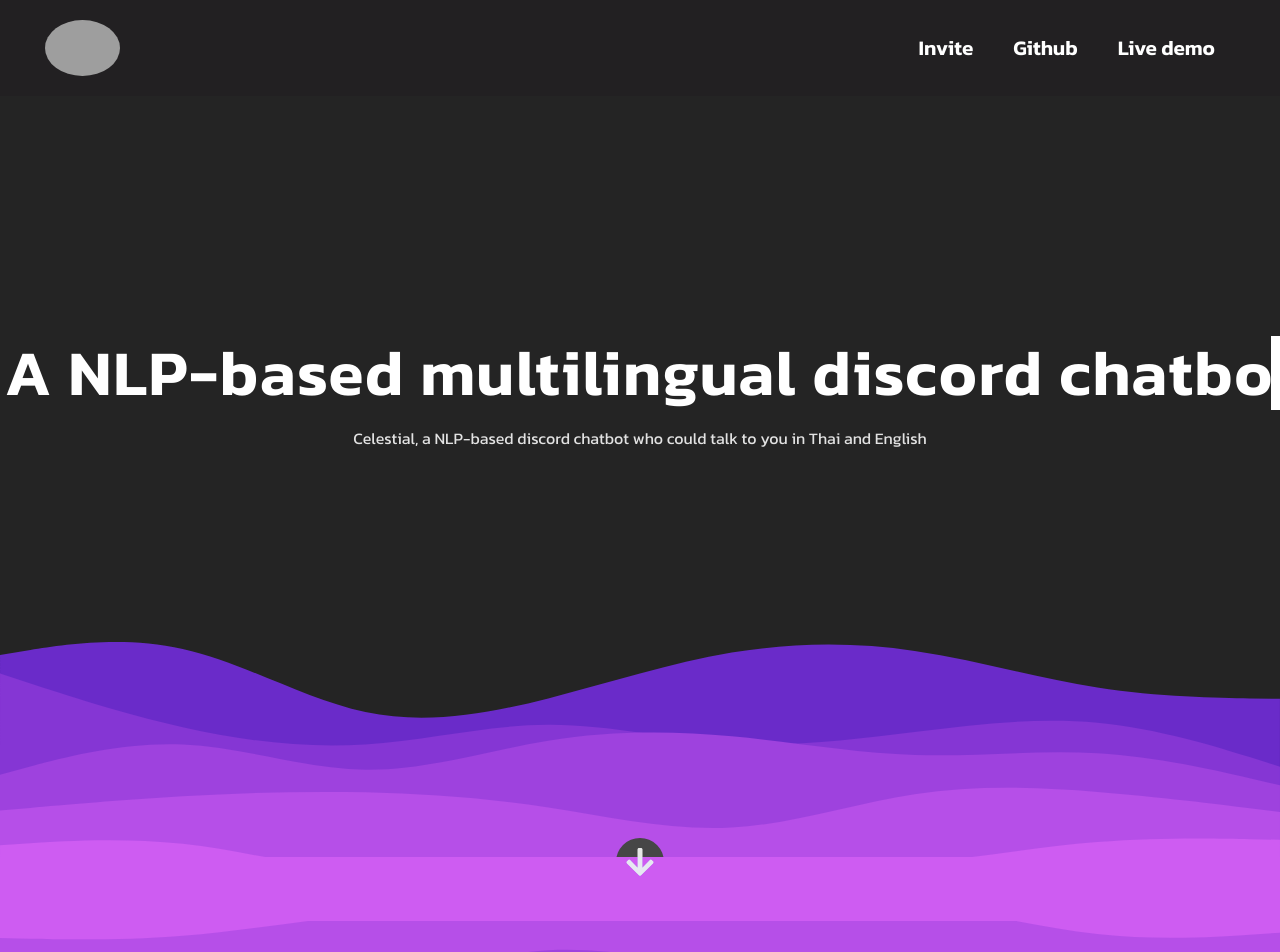
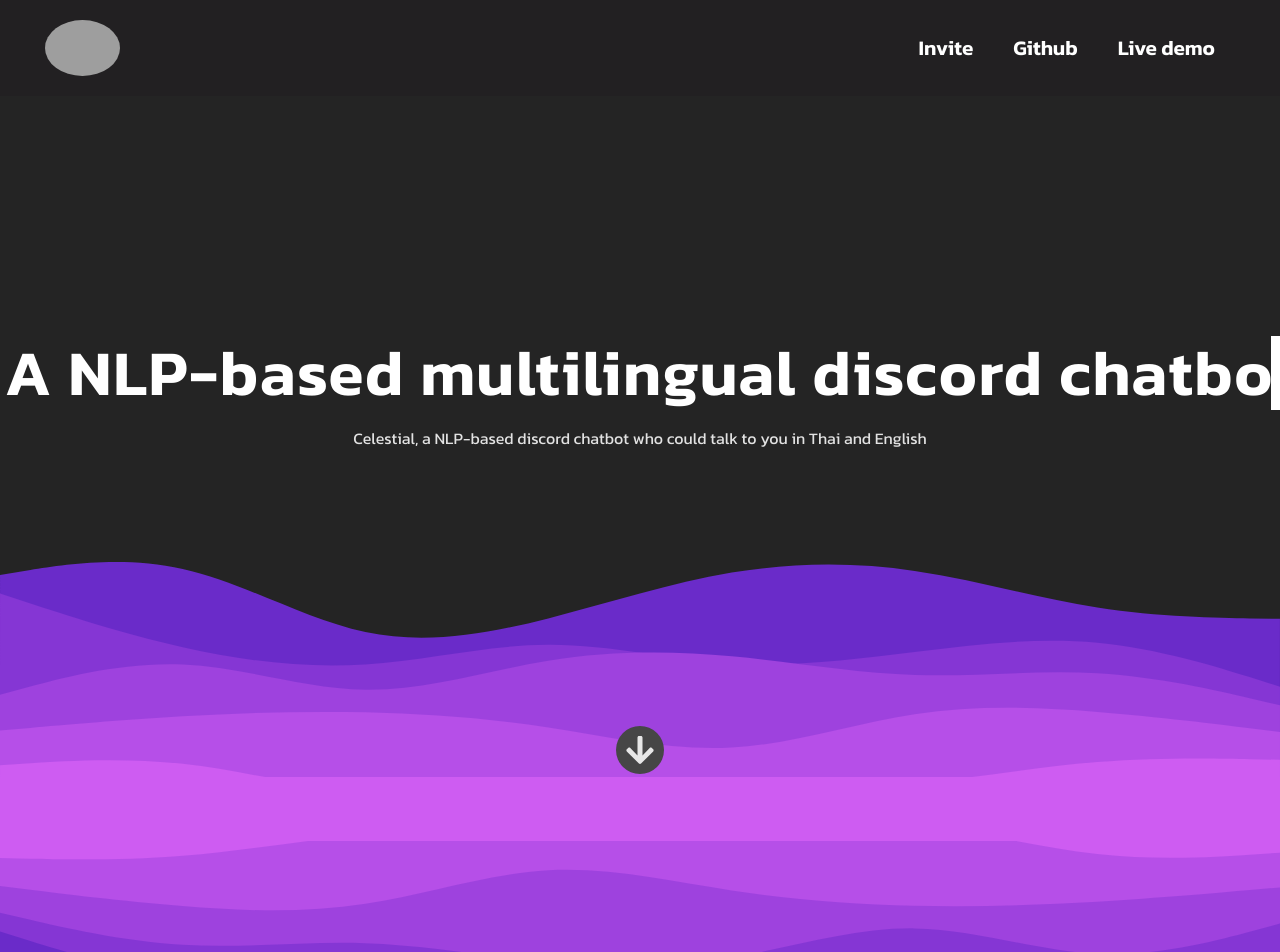
Before and after one commit to Celestial-Project/Celestial-Legacy, a React (Vite) app in the folder web/: page / in a window 1280 px wide. Shown: the top 952 px of the page. Built offline with nearby package versions, Linux system fonts and the light colour scheme; grey boxes are pictures that could not be loaded.

Commit message:
Update margin top for smaller screen

```diff
--- a/web/src/components/Header/Scrolldown.tsx
+++ b/web/src/components/Header/Scrolldown.tsx
@@ -4,9 +4,9 @@ import Waves from '../../assets/layered-waves-haikei.svg'
 const Scrolldown = () => {
   return (
 
-    <div className='mt-48'>
+    <div className='mt-28'>
 
-        <div className='container pt-5 pb-1 px-10 mx-0 min-w-full flex flex-col items-center mt-36 z-1 absolute'>
+        <div className='container pt-5 pb-1 px-10 mx-0 min-w-full flex flex-col items-center mt-28 z-1 absolute'>
             <a href='#demo' className='p-8'>
                 <FaArrowDown className='bg-[#464646] h-12 w-12 p-2 rounded-full'/>
             </a>
```
